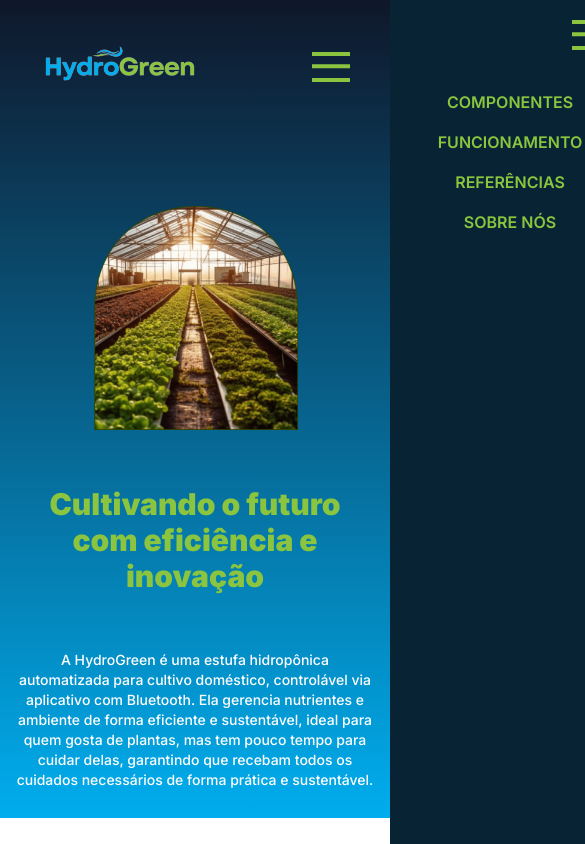
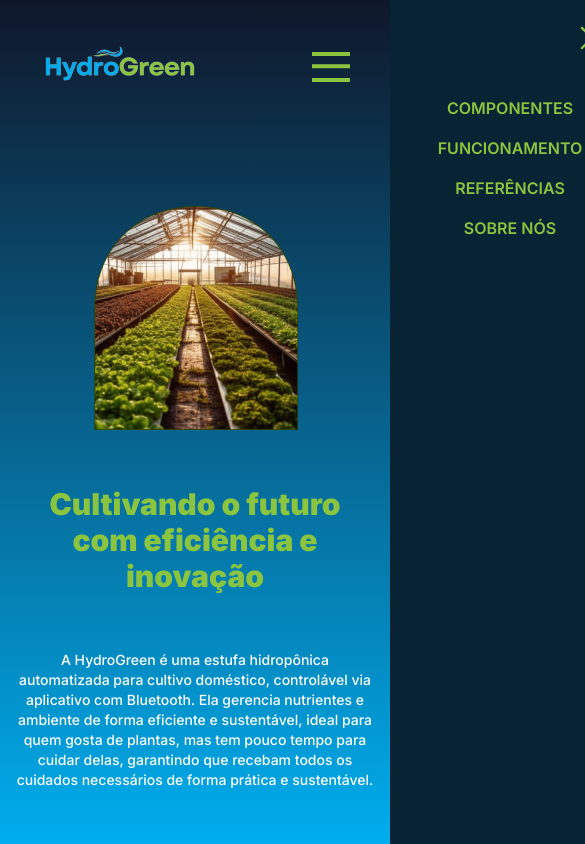
Before and after one commit to matheus-estevan/HydroGreen, a React (Vite) app: page / in a window 390 px wide. Shown: the top 844 px of the page, 585 px wide, since content can reach past the window. Built offline with nearby package versions, Linux system fonts and the light colour scheme.

Commit message:
Estilização do X

```diff
--- a/src/components/Header.jsx
+++ b/src/components/Header.jsx
@@ -2,6 +2,7 @@ import { useState } from "react";
 import { Link } from "react-router-dom";
 import Icon from '../assets/header/logo.svg';
 import Menu from '../assets/header/menu.svg';
+import X from '../assets/header/X.svg'
 
 export default function Header() {
     const [abrirMenu, setAbrirMenu] = useState(false);
@@ -15,7 +16,7 @@ export default function Header() {
     }
 
     return (
-        <div className="flex flex-col justify-items-center">
+        <div className="relative flex flex-col">
             <header className="flex items-center justify-between m-10 mb-20">
                 <Link to="/"><img src={Icon} alt="Logo da empresa HydroGreen" /></Link>
                 <button onClick={handleAbrir} className="md:hidden ml-auto">
@@ -29,9 +30,9 @@ export default function Header() {
                 </div>
             </header>
 
-            <nav className={`bg-[#082434] flex flex-col w-60 h-screen p-5 absolute right-0 top-0 transition-transform transform ${abrirMenu ? 'translate-x-0' : 'translate-x-full'} md:hidden`}>
+            <nav className={`bg-[#082434] flex flex-col w-60 h-screen p-5 fixed top-0 right-0 transform transition-transform ${abrirMenu ? 'translate-x-0' : 'translate-x-full'} md:hidden`}>
                 <button onClick={handleFechar} className="ml-auto mb-10">
-                    <img src={Menu} alt="Imagem de um menu Hamburger" />
+                    <img src={X} alt="Imagem de um menu Hamburger" />
                 </button>
 
                 <div className="flex flex-col gap-4 text-center">
@@ -41,7 +42,6 @@ export default function Header() {
                     <Link className="text-titleColor font-semibold text-base font-inter uppercase text-tittle-green" to="/sobrenos">Sobre nós</Link>
                 </div>
             </nav>
-
         </div>
     );
 }
--- a/src/pages/Home.jsx
+++ b/src/pages/Home.jsx
@@ -3,12 +3,12 @@ import Horta from "../assets/Home/horta.png"
 
 export default function Home(){
     return(
-        <section className='bg-gradient-to-t from-bg-blue to-slate-900 lg:min-h-screen'>
+        <section className='bg-gradient-to-t from-bg-blue to-slate-900 min-h-screen'>
             <Header />
 
             <main className="lg:overflow-y-hidden flex flex-col items-center gap-14 md:flex-row md:justify-center md:items-center md:space-x-8  px-4 md:px-16  ">
               <div className="order-2 md:order-1 text-center md:flex md:flex-col md:justify-center md:itemns-center md:text-left md:mb-5 lg:max-w-4xl ">
-                <h1 className="font-inter text-tittle-green font-black text-3xl md:text-6xl mb-14 md:mt-3 md:text-5xl">
+                <h1 className="font-inter text-tittle-green font-black text-3xl md:text-6xl mb-14 md:mt-3 ">
                   Cultivando o futuro com eficiência e inovação
                 </h1>
                 <p className="pb-7 font-inter font-medium text-white text-sm md:text-2xl mt-4 md:mt-3">
```
Also changed, not shown: src/assets/header/X.svg (added).
